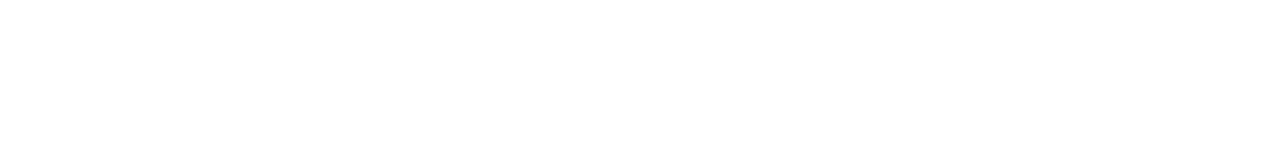
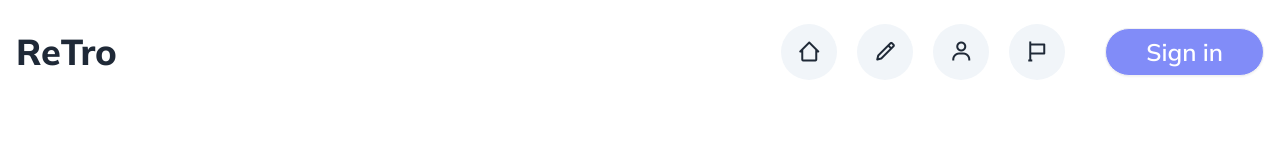
Before and after one commit to sadekcric/assingment-6-retro-foram, a plain HTML site: page index.html in a window 1280 px wide. Drawn offline with nearby package versions, Linux system fonts and the light colour scheme.

Commit message:
navbar done

```diff
--- a/index.html
+++ b/index.html
@@ -3,7 +3,13 @@
   <head>
     <meta charset="UTF-8" />
     <meta name="viewport" content="width=device-width, initial-scale=1.0" />
-    <title>Document</title>
+    <title>Retro forum</title>
+
+    <!-- favicon -->
+    <link rel="shortcut icon" href="./images/favicon.jpg" type="image/x-icon" />
+
+    <!-- link CSS -->
+    <link rel="stylesheet" href="./style.css" />
 
     <!-- BoxIcon link -->
     <link href="https://unpkg.com/boxicons@2.1.4/css/boxicons.min.css" rel="stylesheet" />
@@ -12,7 +18,48 @@
     <link href="https://cdn.jsdelivr.net/npm/daisyui@4.7.2/dist/full.min.css" rel="stylesheet" type="text/css" />
     <script src="https://cdn.tailwindcss.com"></script>
   </head>
-  <body>
+
+  <!-- Body -->
+  <body class="mulish">
+    <!-- Header -->
+    <header>
+      <!-- Navbar -->
+      <nav>
+        <div class="flex items-center justify-between lg:mt-2 container mx-auto p-4">
+          <!-- logo -->
+          <div class="text-2xl md:text-4xl font-extrabold">ReTro</div>
+
+          <div class="flex gap-10 items-center">
+            <ul class="md:flex gap-5 hidden">
+              <!-- home -->
+              <li class="rounded-full bg-slate-100 w-14 h-14 flex justify-center items-center" title="Home">
+                <i class="bx bx-home-alt-2 text-2xl"></i>
+              </li>
+
+              <!-- Edit -->
+              <li class="rounded-full bg-slate-100 w-14 h-14 flex justify-center items-center" title="Edit">
+                <i class="bx bx-pencil text-2xl"></i>
+              </li>
+
+              <!-- added -->
+              <li class="rounded-full bg-slate-100 w-14 h-14 flex justify-center items-center" title="Add">
+                <i class="bx bx-user text-2xl"></i>
+              </li>
+
+              <!-- users-->
+              <li class="rounded-full bg-slate-100 w-14 h-14 flex justify-center items-center" title="Users">
+                <i class="bx bx-flag text-2xl"></i>
+              </li>
+            </ul>
+
+            <!-- button -->
+            <div>
+              <button class="btn px-6 md:px-10 md:text-2xl text-xl font-semibold bg-indigo-400 rounded-full text-white">Sign in</button>
+            </div>
+          </div>
+        </div>
+      </nav>
+    </header>
     <script src="./js/script.js"></script>
   </body>
 </html>
--- /dev/null
+++ b/style.css
@@ -0,0 +1,6 @@
+
+@import url('https://fonts.googleapis.com/css2?family=Mulish:ital,wght@0,200..1000;1,200..1000&display=swap');
+
+.mulish{
+  font-family: "Mulish", sans-serif;
+}
```
Also changed, not shown: images/bgbanner.png (added), images/favicon.jpg (added), images/joinforum.png (added), images/logo.png (added).
